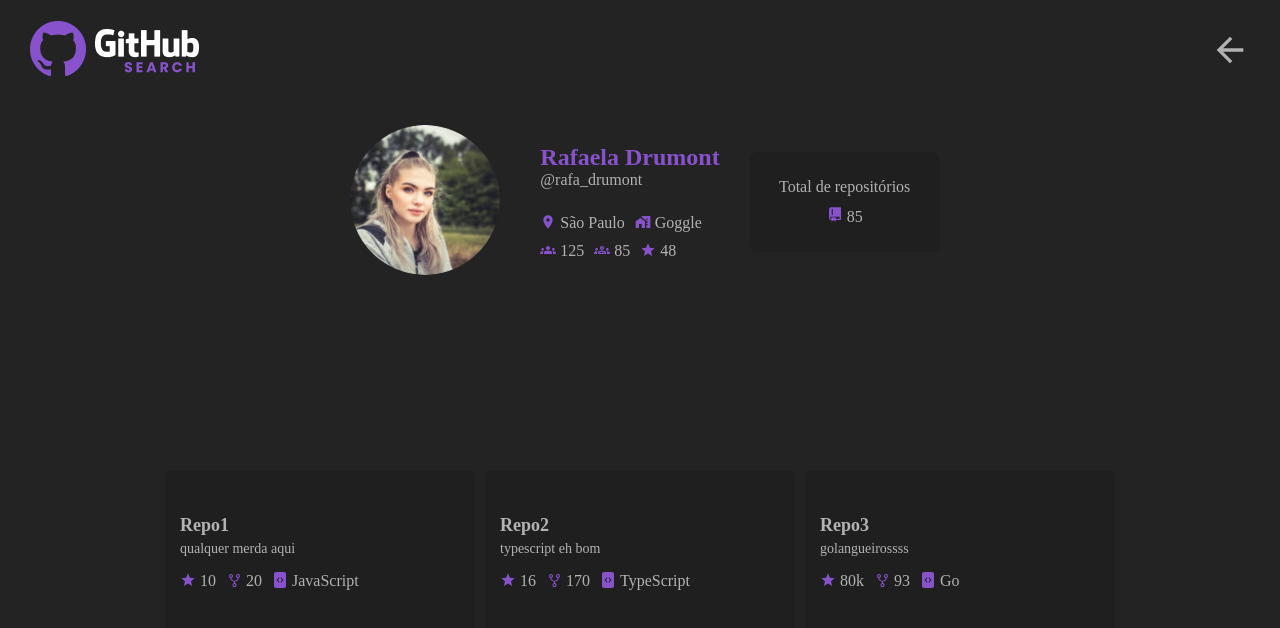
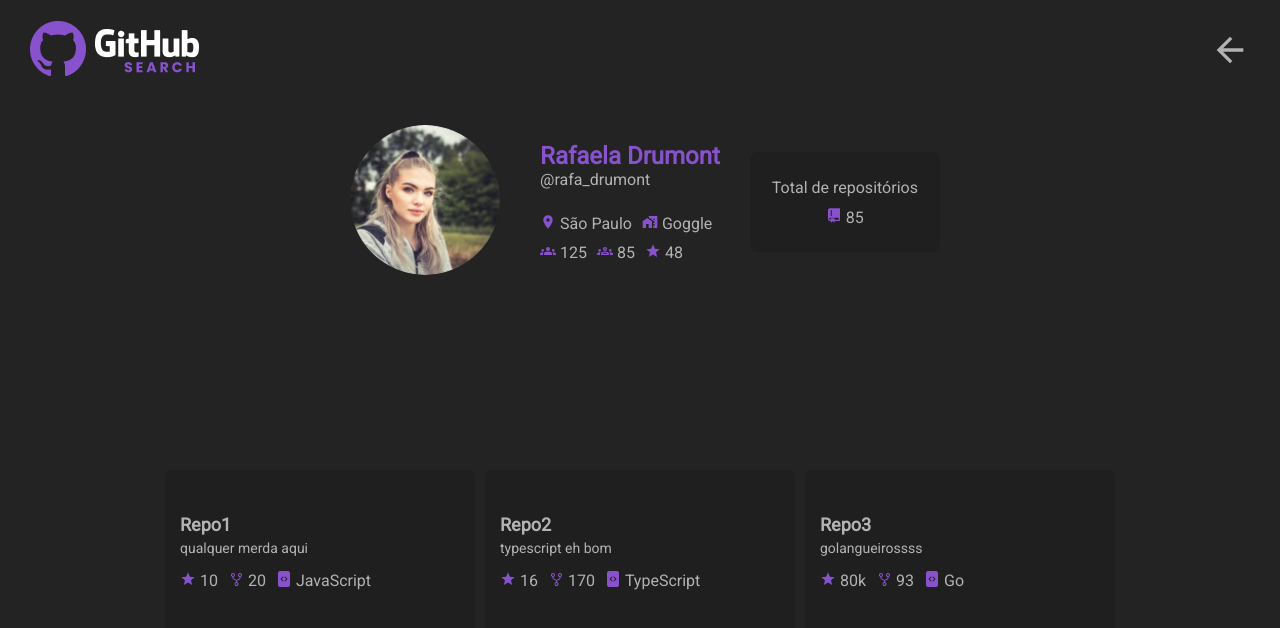
Before and after one commit to qualvalordex/github-search, a React (Create React App) app: page / in a window 1280 px wide. Shown: the top 628 px of the page. Built offline with nearby package versions, Linux system fonts and the light colour scheme.

Commit message:
:sparkles: add Roboto font

```diff
--- a/src/index.css
+++ b/src/index.css
@@ -1,4 +1,7 @@
+@import url('https://fonts.googleapis.com/css2?family=Roboto&display=swap');
+
 * {
     margin: 0;
     padding: 0;
+    font-family: 'Roboto';
 }
```
